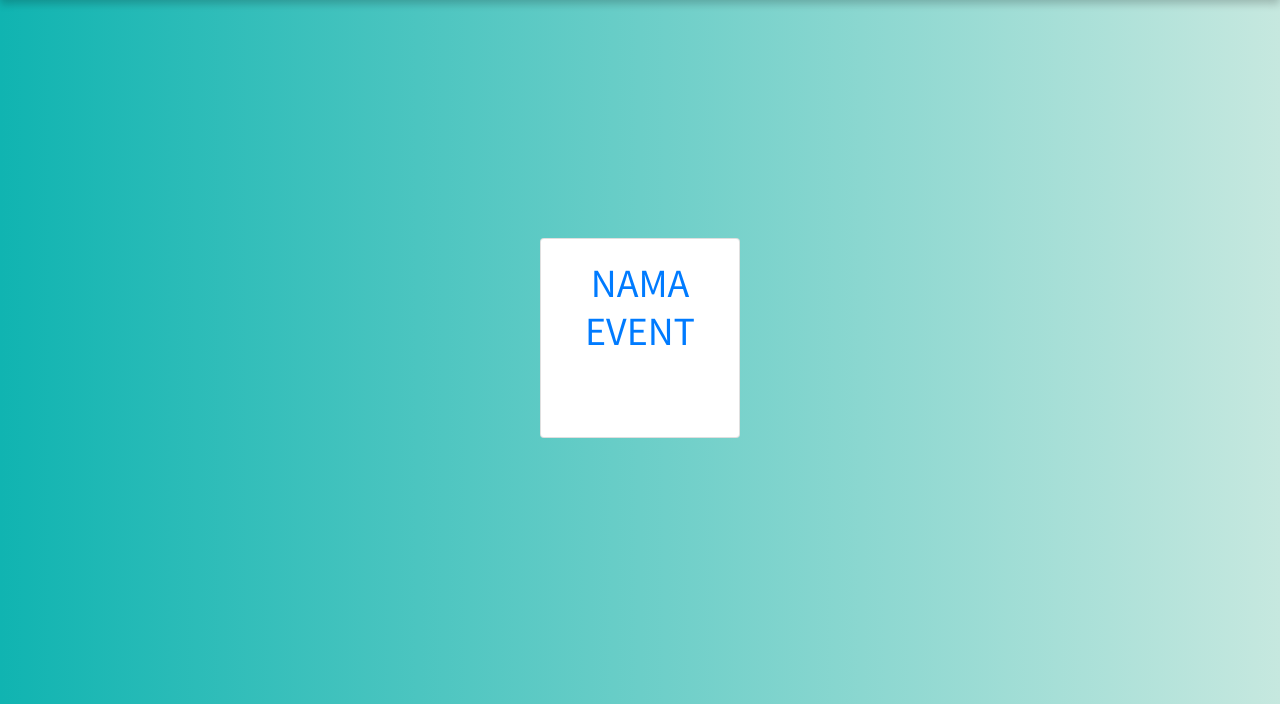
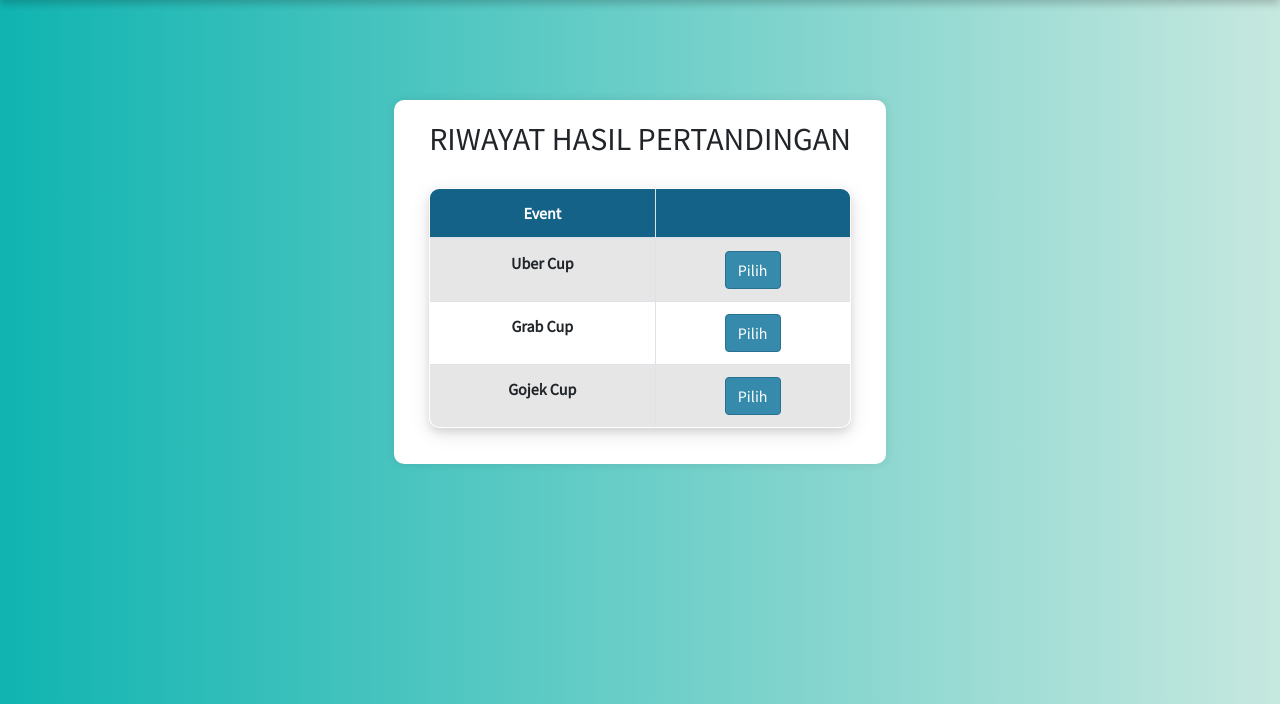
Before and after one commit to BASDATASIK/yukbasdat, a Django app: page /umpire/hasil-pertandingan/ in a window 1280 px wide. Shown: the part 62-766 px from the top of the page. Run offline with Django 4.2, Linux system fonts and the light colour scheme; some libraries are stand-ins or nearby versions.

Commit message:
hasil_pertandingan done

```diff
--- a/umpire/templates/hasil_pertandingan.html
+++ b/umpire/templates/hasil_pertandingan.html
@@ -1,14 +1,32 @@
 {% extends 'base.html' %}
 {% load static %}
 {% block content %}
-<center>
-  <div style="position: absolute; top: 50%; left: 50%; transform: translate(-50%, -50%);">
-    <a href="">
-      <div class="card text-center" style="width: 200px; height: 200px; padding-bottom: 40px;">
-          <div class="card-body">
-            <h1 class="card-title">NAMA EVENT</h1>
-        </div>
-    </a>
-  </div>
+<div class="content-container d-flex align-items-center justify-content-center mx-auto">
+	<div class="container">
+		<h2>RIWAYAT HASIL PERTANDINGAN</h2>
+		<table class="table table-bordered table-striped table-hover">
+			<thead class="text-center">
+			<tr>
+        <th>Event</th>
+        <th></th>
+			</tr>
+			</thead>
+			<tbody class="text-center">
+			<tr>
+        <th>Uber Cup</th>
+        <td><button class="btn btn-custom btn-primary">Pilih</button></td>
+			</tr>
+			<tr>
+        <th>Grab Cup</th>
+        <td><button class="btn btn-custom btn-primary">Pilih</button></td>
+			</tr>
+			<tr>
+        <th>Gojek Cup</th>
+        <td><button class="btn btn-custom btn-primary">Pilih</button></td>
+			</tr>
+			</tbody>
+		</table>
+	</div>
+</div>
 </center>
 {% endblock content %}
```
